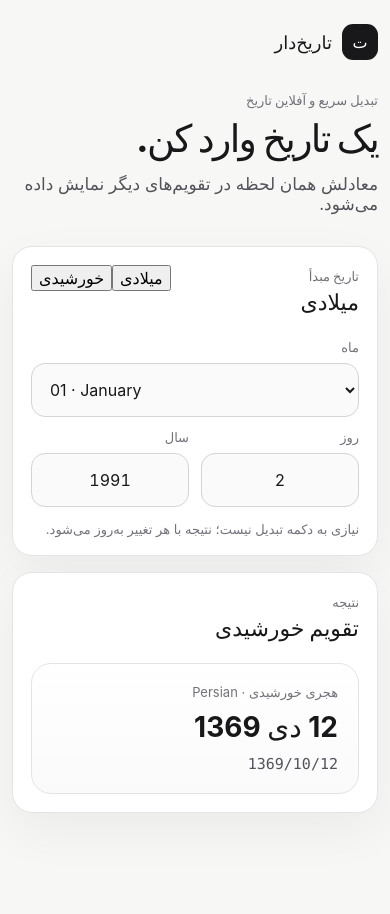
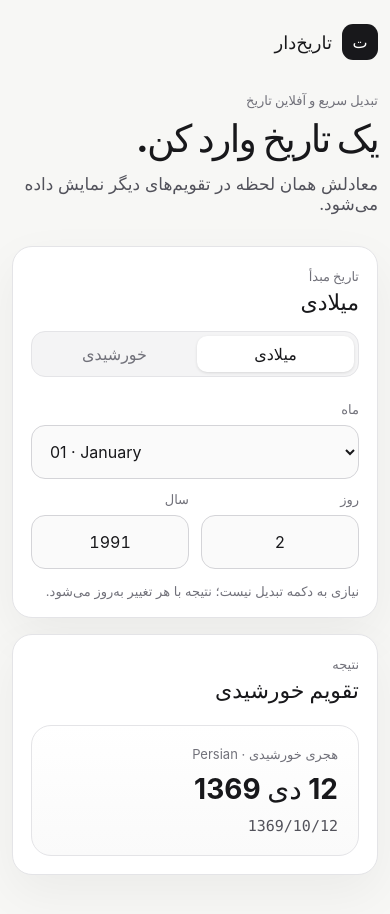
Before and after one commit to Mehrdad32/TarikhDaar, a React (Vite) app: page / in a window 390 px wide. Shown: the top 914 px of the page. Before the commit the page ends 885 px from the top, so only its background shows below. Built offline with nearby package versions, Linux system fonts and the light colour scheme.

Commit message:
feat: style calendar source switch

```diff
--- a/src/styles.css
+++ b/src/styles.css
@@ -275,3 +275,49 @@ h1 {
     padding: 20px;
   }
 }
+
+
+.calendar-switch {
+  display: inline-flex;
+  gap: 4px;
+  padding: 4px;
+  border: 1px solid #e4e4e7;
+  border-radius: 14px;
+  background: #f4f4f5;
+}
+
+.calendar-switch button {
+  min-height: 36px;
+  border: 0;
+  border-radius: 10px;
+  background: transparent;
+  color: #71717a;
+  padding: 0 13px;
+  cursor: pointer;
+  transition: background 140ms ease, color 140ms ease, box-shadow 140ms ease;
+}
+
+.calendar-switch button:hover {
+  color: #18181b;
+}
+
+.calendar-switch button.active {
+  background: white;
+  color: #18181b;
+  box-shadow: 0 1px 3px rgba(24, 24, 27, 0.12);
+}
+
+@media (max-width: 520px) {
+  .section-heading {
+    align-items: stretch;
+    flex-direction: column;
+  }
+
+  .calendar-switch {
+    width: 100%;
+  }
+
+  .calendar-switch button {
+    flex: 1;
+  }
+}
```
